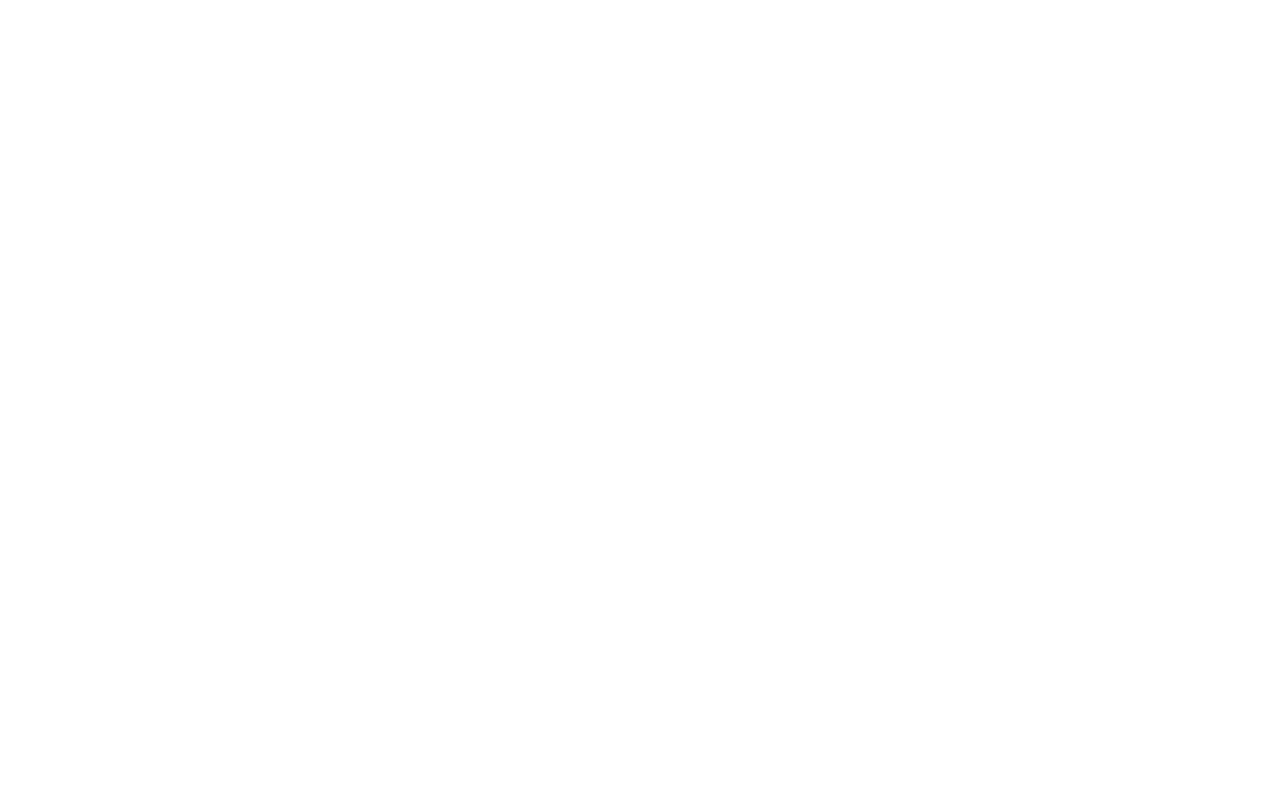
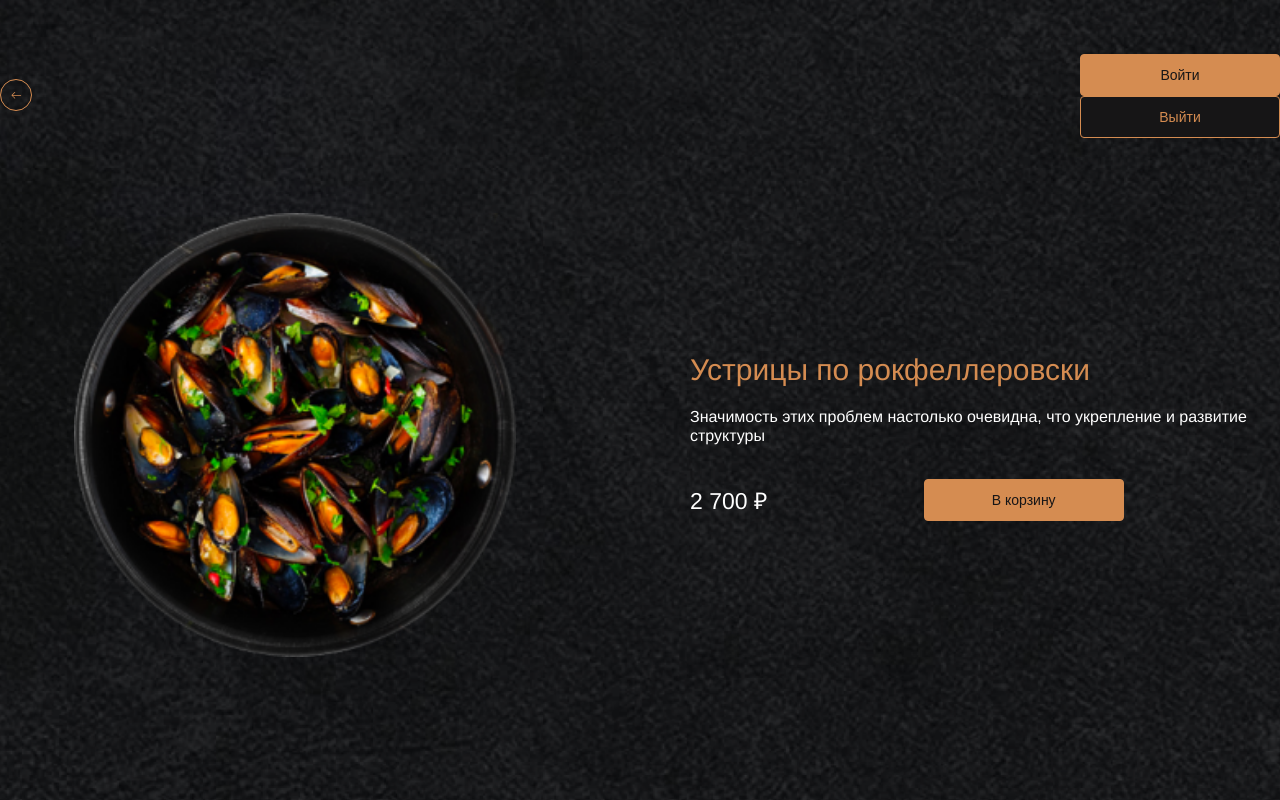
Before and after one commit to WEBzaytsev/restaurant-app, a Vue app: page /product/1 in a window 1280 px wide. Before the commit this address had no page. Built offline with nearby package versions, Linux system fonts and the light colour scheme.

Commit message:
create single product view

```diff
--- /dev/null
+++ b/src/components/IconBack.vue
@@ -0,0 +1,31 @@
+<template>
+  <svg
+    width="32"
+    height="32"
+    viewBox="0 0 32 32"
+    fill="none"
+    xmlns="http://www.w3.org/2000/svg"
+  >
+    <circle
+      cx="16"
+      cy="16"
+      r="15.5"
+      transform="rotate(180 16 16)"
+      stroke="#D58C51"
+    />
+    <g clip-path="url(#clip0_1_135)">
+      <path
+        d="M14.6514 13.0469C14.7868 12.9115 14.9998 12.9115 15.1352 13.0469C15.2659 13.1776 15.2659 13.3953 15.1352 13.5258L12.6823 15.9786H20.7765C20.9652 15.9786 21.12 16.1286 21.12 16.3173C21.12 16.506 20.9652 16.6608 20.7765 16.6608H12.6823L15.1352 19.1091C15.2659 19.2445 15.2659 19.4624 15.1352 19.5929C14.9998 19.7282 14.7868 19.7282 14.6514 19.5929L11.6179 16.5593C11.4871 16.4286 11.4871 16.2109 11.6179 16.0804L14.6514 13.0469Z"
+        fill="#D58C51"
+      />
+    </g>
+  </svg>
+</template>
+
+<script>
+export default {
+  name: "IconBack",
+};
+</script>
+
+<style scoped></style>
--- a/src/components/ProductCard.vue
+++ b/src/components/ProductCard.vue
@@ -1,15 +1,17 @@
 <template>
   <li class="product">
     <div class="">
-      <figure class="product-img-wrap">
+      <router-link :to="`/product/${product.id}`" class="product-img-wrap">
         <img
           :src="require(`@/assets/product-images/${product.image}`)"
           :alt="product.name"
           width="270"
           height="270"
         />
-      </figure>
-      <p class="product-name">{{ product.name }}</p>
+      </router-link>
+      <router-link :to="`/product/${product.id}`" class="product-name">{{
+        product.name
+      }}</router-link>
       <p class="product-description">{{ product.description }}</p>
     </div>
     <div class="product-footer">
--- a/src/router/index.js
+++ b/src/router/index.js
@@ -17,6 +17,11 @@
     name: "register",
     component: () => import("../views/AuthView.vue"),
   },
+  {
+    path: "/product/:id",
+    name: "product",
+    component: () => import("../views/ProductView.vue"),
+  },
 ];
 
 const router = createRouter({
--- /dev/null
+++ b/src/views/ProductView.vue
@@ -0,0 +1,114 @@
+<template>
+  <div class="product-view">
+    <div class="container">
+      <HomeHeader />
+
+      <main class="product-content" v-if="!loading">
+        <figure class="product-image">
+          <img
+            :src="require(`@/assets/product-images/${product.image}`)"
+            :alt="product.name"
+          />
+        </figure>
+        <div class="product-info">
+          <h1 class="product-title">{{ product.name }}</h1>
+          <p class="product-desc">{{ product.description }}</p>
+          <div class="product-info-footer">
+            <p class="product-info-price">{{ formattedPrice }}&nbsp;₽</p>
+            <ColorButton text="В корзину" color="orange" />
+          </div>
+        </div>
+      </main>
+    </div>
+  </div>
+</template>
+
+<script>
+import HomeHeader from "@/components/HomeHeader.vue";
+import products from "@/data/products.json";
+import ColorButton from "@/components/ColorButton.vue";
+
+export default {
+  name: "ProductView",
+  components: { ColorButton, HomeHeader },
+  data() {
+    return {
+      loading: true,
+      product: {},
+    };
+  },
+  computed: {
+    formattedPrice() {
+      return this.product.price
+        .toString()
+        .replace(/\B(?=(\d{3})+(?!\d))/g, " ");
+    },
+  },
+  mounted() {
+    this.product = products.find(
+      (product) => Number(product.id) === Number(this.$route.params.id)
+    );
+    this.loading = false;
+  },
+};
+</script>
+
+<style scoped>
+.container {
+  max-width: 1300px;
+  margin: 0 auto;
+}
+
+.product-view {
+  background-image: url("@/assets/product-view-bg.png");
+  background-size: cover;
+  background-position: center;
+  background-repeat: no-repeat;
+  width: 100%;
+  height: 100vh;
+}
+
+.product-content {
+  display: grid;
+  grid-template-columns: repeat(2, 1fr);
+  column-gap: 100px;
+  align-items: center;
+}
+
+.product-image {
+  width: 75%;
+  margin: 0 auto;
+}
+
+.product-image img {
+  width: 100%;
+}
+
+.product-title {
+  color: var(--orange-color);
+  margin-top: 0;
+  margin-bottom: 20px;
+  font-size: 30px;
+  font-weight: 500;
+}
+
+.product-desc {
+  color: white;
+  font-size: 16px;
+  line-height: 1.2;
+  margin-bottom: 34px;
+  margin-top: 0;
+}
+
+.product-info-footer {
+  display: flex;
+  align-items: center;
+  justify-content: space-between;
+}
+
+.product-info-price {
+  color: #fff;
+  font-weight: 500;
+  font-size: 23px;
+}
+</style>
```
Also changed, not shown: src/assets/product-view-bg.png (added).
